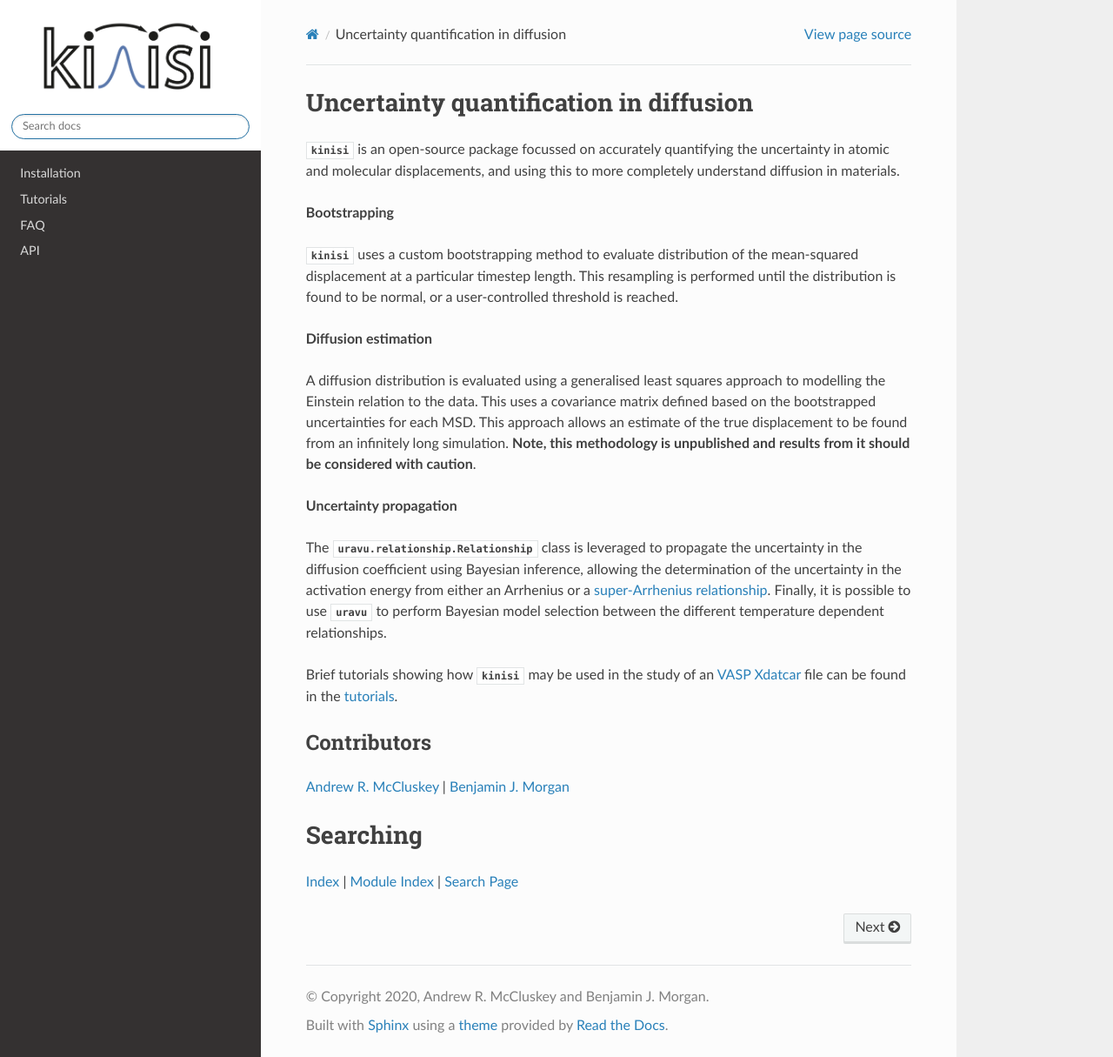
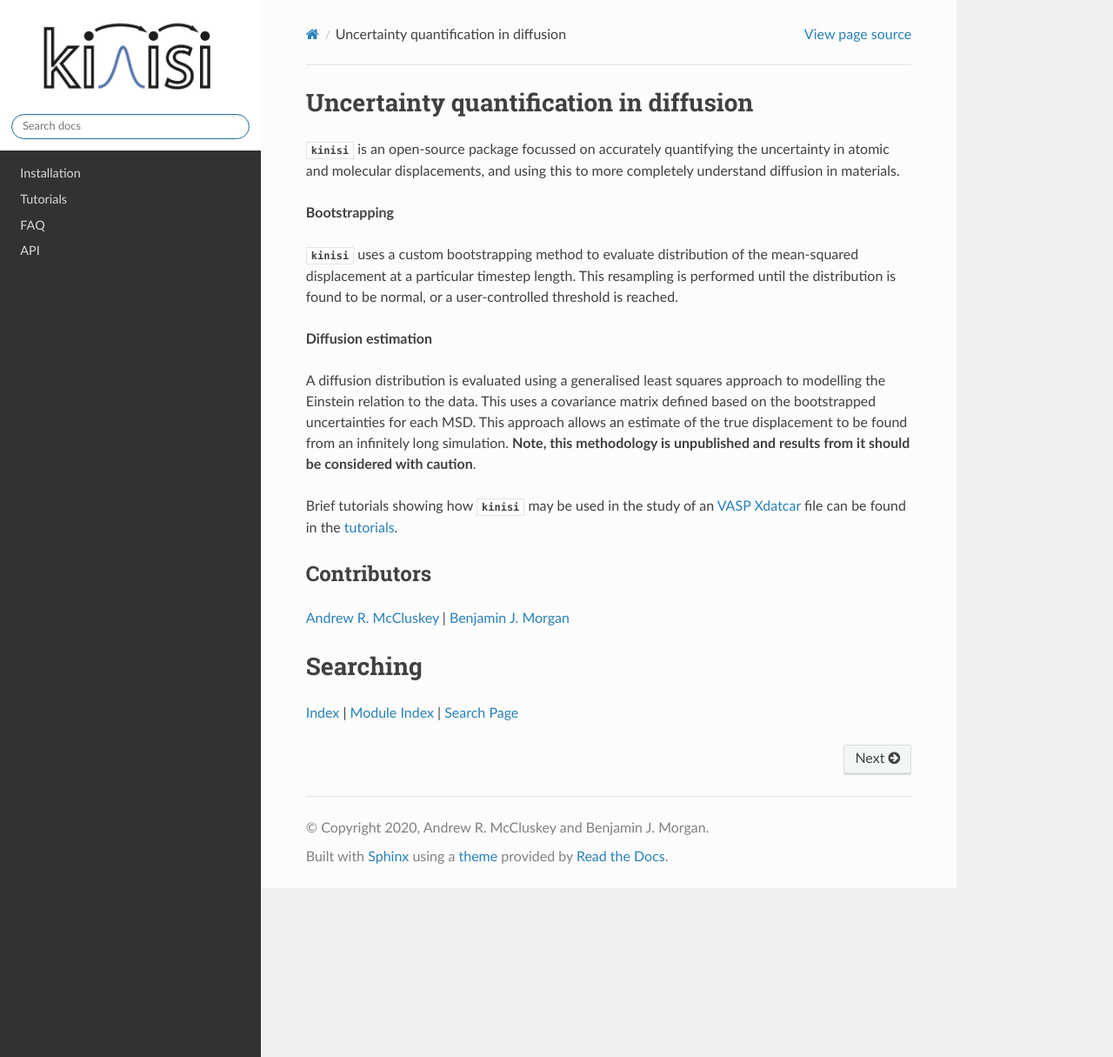
Before and after one commit to bjmorgan/kinisi, a Sphinx documentation site: the page built from docs/source/index.rst, in a window 1280 px wide and 1215 px high. Shown: the whole window at 87% size. Built offline with Sphinx 7.4.7 and the Read the Docs theme 2.0.0, drawn with Linux system fonts in a browser that asks for light colours; formulas are drawn with MathJax 3; the version number could not be read and is left out.

Commit message:
remove documentation of arrhenius until ready for prime time and sort formatting

```diff
--- a/docs/source/index.rst
+++ b/docs/source/index.rst
@@ -19,11 +19,6 @@ A diffusion distribution is evaluated using a generalised least squares approach
 This uses a covariance matrix defined based on the bootstrapped uncertainties for each MSD.
 This approach allows an estimate of the true displacement to be found from an infinitely long simulation.
 **Note, this methodology is unpublished and results from it should be considered with caution**.
-
-**Uncertainty propagation**
-
-The :py:class:`uravu.relationship.Relationship` class is leveraged to propagate the uncertainty in the diffusion coefficient using Bayesian inference, allowing the determination of the uncertainty in the activation energy from either an Arrhenius or a `super-Arrhenius relationship`_.
-Finally, it is possible to use :py:mod:`uravu` to perform Bayesian model selection between the different temperature dependent relationships.
 
 Brief tutorials showing how :py:mod:`kinisi` may be used in the study of an `VASP Xdatcar`_ file can be found in the `tutorials`_.
 
--- a/docs/source/modules.rst
+++ b/docs/source/modules.rst
@@ -5,6 +5,5 @@ API
    :maxdepth: 4
 
    analyze
-   arrhenius
    diffusion
    parser
```
